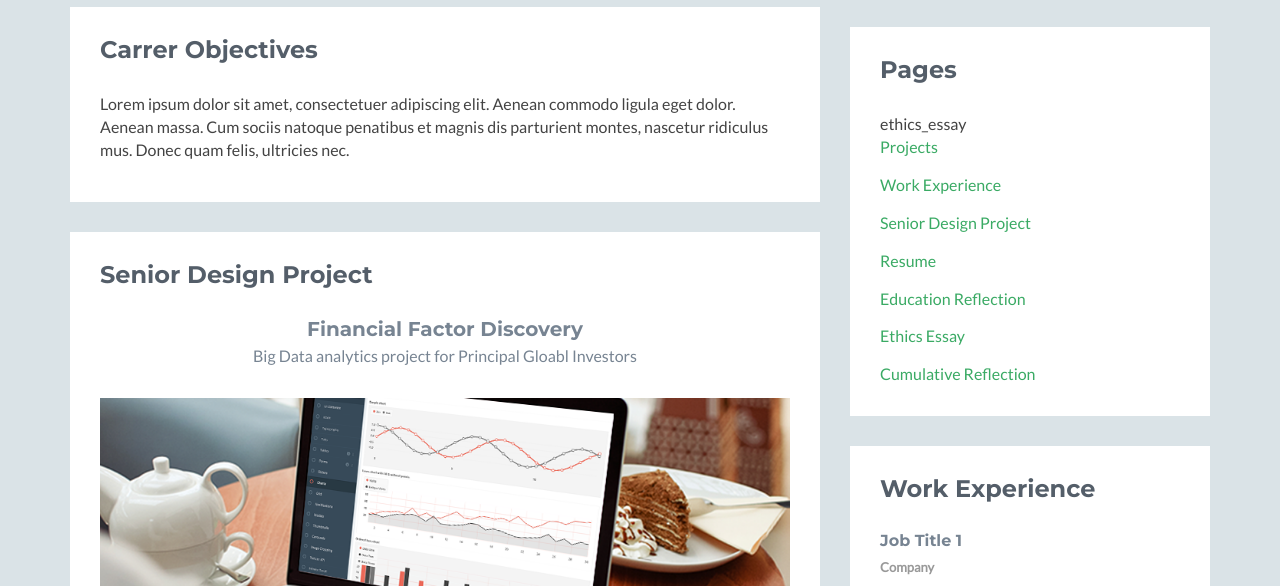
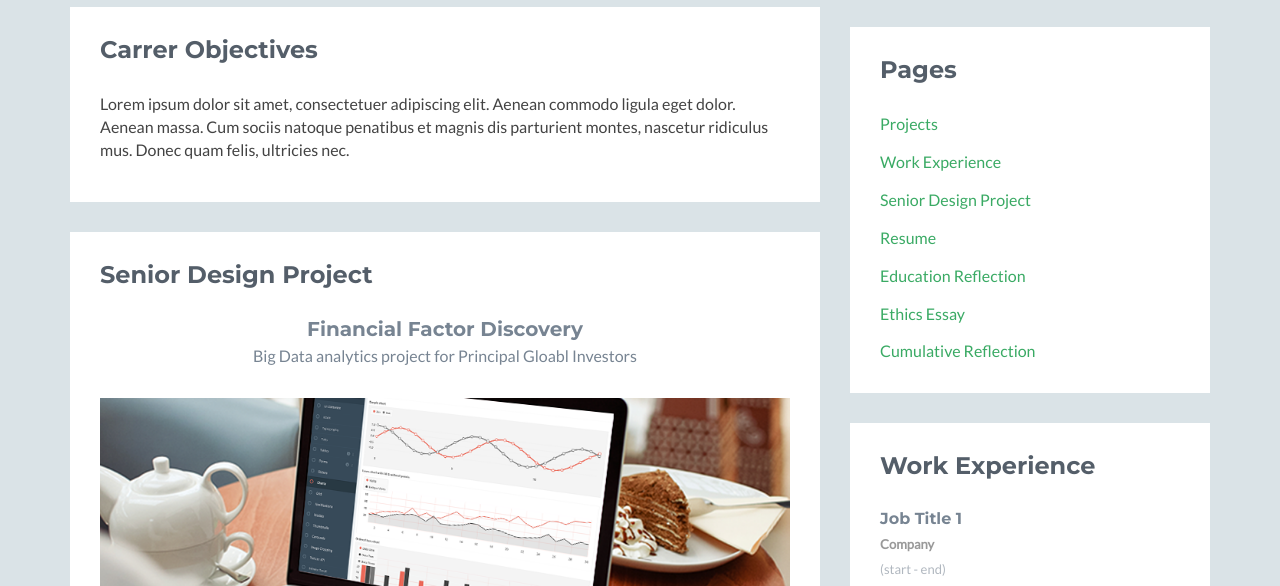
Before and after one commit to cascheve/cascheve.github.io, a plain HTML site: page index.html in a window 1280 px wide. Shown: the part 633-1219 px from the top of the page. Drawn offline with nearby package versions, Linux system fonts and the light colour scheme; a script that the page names is missing.

Commit message:
random word was in there, took it out

```diff
--- a/index.html
+++ b/index.html
@@ -175,7 +175,7 @@
                     <div class="section-inner">
                         <h2 class="heading">Pages</h2>
                         <div class="content">
-                            <ul class="list-unstyled">ethics_essay
+                            <ul class="list-unstyled">
                                 <li><a href="projects.html">Projects</a></li>
                                 <li><a href="work_experience.html">Work Experience</a></li>
                                 <li><a href="senior_design.html">Senior Design Project</a></li>
```
